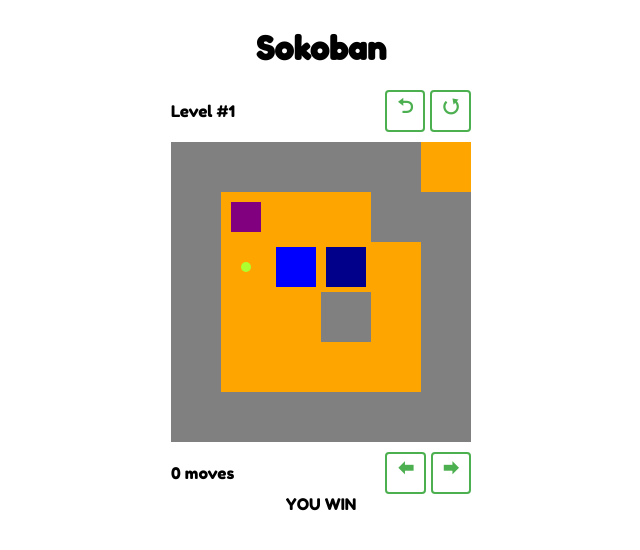
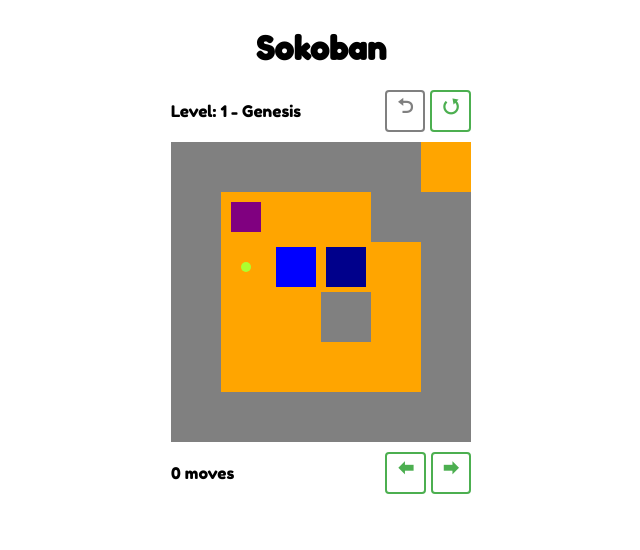
Before and after one commit to juliavila/sokoban, an Angular app: page / in a window 1280 px wide. Shown: the top 550 px of the page, without its empty margins (319-959 px from the left). Built offline with nearby package versions, Linux system fonts and the light colour scheme.

Commit message:
implementing undo and reestart

```diff
--- a/package.json
+++ b/package.json
@@ -21,6 +21,7 @@
     "@angular/platform-browser-dynamic": "^6.1.0",
     "@angular/router": "^6.1.0",
     "core-js": "^2.5.4",
+    "lodash": "^4.17.11",
     "rxjs": "~6.2.0",
     "zone.js": "~0.8.26"
   },
@@ -31,6 +32,7 @@
     "@angular/language-service": "^6.1.0",
     "@types/jasmine": "~2.8.8",
     "@types/jasminewd2": "~2.0.3",
+    "@types/lodash": "^4.14.116",
     "@types/node": "~8.9.4",
     "codelyzer": "~4.3.0",
     "jasmine-core": "~2.99.1",
--- a/src/app/app.component.css
+++ b/src/app/app.component.css
@@ -11,48 +11,10 @@
   align-items: center;
 }
 
-.game {
-  display: flex;
-  align-items: center;
-}
-
-button {
-  display: flex;
-  align-items: center;
-  background: transparent;
-  border: 2px solid #4CAF50;
-  color: #4CAF50;
-  border-radius: 4px;
-  transition-duration: 0.15s;
-  padding: 0 10px 4px 10px;
-  margin-left: 5px;
-  font-size: 20px;
-  font-weight: bold;
-}
-
-button:hover {
-  background-color: #4CAF50; /* Green */
-  color: white;
-}
-
-.header {
-  display: flex;
-  justify-content: space-between;
-  align-items: center;
-  width: 300px;
-}
-
-.game {
-  padding: 10px;
-}
-
 .leavel-selector {
   display: flex;
   justify-content: space-between;
   align-items: center;
   width: 300px;
+  padding-top: 10px;
 }
-
-.button-group {
-  display: flex;
-}
--- a/src/app/app.component.html
+++ b/src/app/app.component.html
@@ -2,30 +2,22 @@
 
   <h1>Sokoban</h1>
 
-  <div class="header">
-    <span>Level #1</span>
-    <div class="button-group">
-      <button title="reverse">⮌</button>
-      <button title="reestart">⭯</button>
-    </div>
-  </div>
-
   <div class="game">
     <app-room
       [room]="actualRoom"
-      (totalMoves)="totalMoves"
-      (win)="win">
+      (totalMoves)="totalMoves = $event"
+      (win)="win = $event">
     </app-room>
   </div>
 
   <div class="leavel-selector">
-    <span>0 moves</span>
+    <span>{{ totalMoves }} moves</span>
     <div class="button-group">
       <button title="previous level">🠬</button>
       <button title="next level">🠮</button>
     </div>
   </div>
 
-  <span *ngIf="true">YOU WIN</span>
+  <span *ngIf="win">YOU WIN</span>
 
 </div>
--- a/src/app/app.component.ts
+++ b/src/app/app.component.ts
@@ -2,6 +2,7 @@
 import { TileModule } from './shared/modules/tile.module';
 import { TILE_TYPE } from './shared/enums/tile-type.enum';
 import { RoomModule } from './shared/modules/room.module';
+import { Coordinate } from './shared/modules/coordinate.module';
 
 @Component({
   selector: 'app-root',
@@ -12,6 +13,8 @@
 export class AppComponent implements OnInit{
 
   actualRoom: RoomModule;
+  totalMoves: number;
+  win: boolean;
 
   ngOnInit() {
     this.actualRoom = new RoomModule();
@@ -23,6 +26,7 @@
     let groundMarkBox = new TileModule (TILE_TYPE.GROUND, true, false, true);
 
     this.actualRoom = {
+      name: "1 - Genesis",
       tiles: [
         [ {...wall}, {...wall}, {...wall}, {...wall}, {...wall}, {...ground}],
         [ {...wall}, {...ground}, {...ground}, {...ground}, {...wall}, {...wall} ],
@@ -30,7 +34,8 @@
         [ {...wall}, {...ground}, {...ground}, {...wall}, {...ground}, {...wall}],
         [ {...wall}, {...ground}, {...ground}, {...ground}, {...ground}, {...wall} ],
         [ {...wall}, {...wall}, {...wall}, {...wall}, {...wall}, {...wall} ]
-      ]
+      ],
+      cursor: new Coordinate(1, 1)
     };
   }
 }
--- a/src/app/app.module.ts
+++ b/src/app/app.module.ts
@@ -12,9 +12,10 @@
     TileComponent
   ],
   imports: [
-    BrowserModule
+    BrowserModule,
+
   ],
-  providers: [],
+  providers: [ ],
   bootstrap: [AppComponent]
 })
 export class AppModule { }
--- a/src/app/room/room.component.css
+++ b/src/app/room/room.component.css
@@ -1,4 +1,12 @@
-div {
+.room-line{
   display: flex;
   justify-content: center;
 }
+
+.header {
+  display: flex;
+  justify-content: space-between;
+  align-items: center;
+  width: 300px;
+  padding-bottom: 10px;
+}
--- a/src/app/room/room.component.html
+++ b/src/app/room/room.component.html
@@ -1,5 +1,12 @@
+<div class="header">
+  <span>Level: {{ gameRoom.name }}</span>
+  <div class="button-group">
+    <button title="reverse" (click)="undo()" [disabled]="!roomHistory.length">⮌</button>
+    <button title="restart" (click)="gameInitializer()">⭯</button>
+  </div>
+</div>
 
-<div *ngFor="let line of room.tiles; index as y">
+<div class="room-line" *ngFor="let line of gameRoom.tiles; index as y">
   <app-tile
     *ngFor="let tile of line; index as x"
     [tile]="tile"
--- a/src/app/room/room.component.ts
+++ b/src/app/room/room.component.ts
@@ -2,9 +2,9 @@
 import { KEY_CODE } from '../shared/enums/key-code.enum';
 import { TILE_TYPE } from '../shared/enums/tile-type.enum';
 import { DIRECTION } from '../shared/enums/direction.enum';
-import { TileModule } from '../shared/modules/tile.module';
 import { Coordinate } from '../shared/modules/coordinate.module';
 import { RoomModule } from '../shared/modules/room.module';
+import * as _ from 'lodash';
 
 @Component({
   selector: 'app-room',
@@ -14,11 +14,12 @@
 export class RoomComponent implements OnInit {
 
   @Input() room: RoomModule;
+
   @Output() totalMoves: EventEmitter<number> = new EventEmitter();
   @Output() win: EventEmitter<boolean> = new EventEmitter();
 
-  cursor: Coordinate;
-
+  gameRoom: RoomModule;
+  roomHistory = new Array<RoomModule>();
   private _counter: number;
 
   public get counter(): number {
@@ -33,9 +34,7 @@
   constructor() { }
 
   ngOnInit() {
-    this.cursor = new Coordinate(1, 1);
-    this.counter = 0;
-    this.win.emit(false);
+    this.gameInitializer();
   }
 
   @HostListener('window:keyup', ['$event'])
@@ -54,18 +53,21 @@
 
   run(direction: DIRECTION) {
 
-    let newCoordinate: Coordinate = this.nextCoordinate(this.cursor, direction);
+    let newCoordinate: Coordinate = this.nextCoordinate(this.gameRoom.cursor, direction);
 
-    if ( this.moveCursor(newCoordinate) ) return;
+    let roomCopy = _.cloneDeep(this.gameRoom);
 
-    this.pushBox(newCoordinate, direction);
+    if ( this.moveCursor(newCoordinate) || this.pushBox(newCoordinate, direction) ){
+      this.saveHistory(roomCopy);
+      this.checkWin();
+    }
 
   }
 
   moveCursor(coordinate: Coordinate): boolean {
     if (!this.freeTile(coordinate)) return false;
 
-    this.cursor = coordinate;
+    this.gameRoom.cursor = coordinate;
     this.counter++;
 
     return true;
@@ -73,14 +75,14 @@
 
   pushBox(coordinate: Coordinate, direction): boolean {
 
-    if ( !this.room.tiles[coordinate.y][coordinate.x].boxHere ) return false;
+    if ( !this.gameRoom.tiles[coordinate.y][coordinate.x].boxHere ) return false;
 
     let boxNewCoordinate = this.nextCoordinate(coordinate, direction);
 
     if ( !this.freeTile(boxNewCoordinate) ) return false;
 
-    this.room.tiles[coordinate.y][coordinate.x].boxHere = false;
-    this.room.tiles[boxNewCoordinate.y][boxNewCoordinate.x].boxHere = true;
+    this.gameRoom.tiles[coordinate.y][coordinate.x].boxHere = false;
+    this.gameRoom.tiles[boxNewCoordinate.y][boxNewCoordinate.x].boxHere = true;
     this.moveCursor(coordinate);
 
     return true;
@@ -101,19 +103,40 @@
   }
 
   freeTile(coordinate: Coordinate) {
-    let tile = this.room.tiles[coordinate.y][coordinate.x];
+    let tile = this.gameRoom.tiles[coordinate.y][coordinate.x];
     return tile.type === TILE_TYPE.GROUND && !tile.boxHere;
   }
 
   cursorHere(x: number, y: number): boolean {
-    return x === this.cursor.x && y === this.cursor.y;
+    return x === this.gameRoom.cursor.x && y === this.gameRoom.cursor.y;
   }
 
   checkWin(): boolean {
-    let win = this.room.tiles.every( line => !line.some( tile => (tile.isMark && !tile.boxHere) ) );
+    let win = this.gameRoom.tiles.every( line => !line.some( tile => (tile.isMark && !tile.boxHere) ) );
     this.win.emit(win);
     return win;
-    return true;
+  }
+
+  // Init config
+
+  gameInitializer(): void {
+    this.gameRoom = _.cloneDeep(this.room);
+    this.roomHistory = [];
+    this.counter = 0;
+    this.win.emit(false);
+  }
+
+  undo(): void {
+    if (!this.roomHistory.length) return;
+
+    this.gameRoom = this.roomHistory.pop();
+  }
+
+  saveHistory(room: RoomModule, limit: number = 5) {
+    this.roomHistory.push(room);
+
+    if (this.roomHistory.length > limit)
+      this.roomHistory = this.roomHistory.slice(this.roomHistory.length - limit);
   }
 
 }
--- a/src/app/shared/modules/room.module.ts
+++ b/src/app/shared/modules/room.module.ts
@@ -1,7 +1,10 @@
 import { NgModule } from '@angular/core';
 import { TileModule } from './tile.module';
+import { Coordinate } from './coordinate.module';
 
 @NgModule()
 export class RoomModule {
   tiles: Array<Array<TileModule>>;
+  cursor: Coordinate;
+  name: string;
 }
--- a/src/styles.css
+++ b/src/styles.css
@@ -1 +1,32 @@
 /* You can add global styles to this file, and also import other style files */
+
+button {
+  display: flex;
+  align-items: center;
+  background: transparent;
+  border: 2px solid #4CAF50;
+  color: #4CAF50;
+  border-radius: 4px;
+  transition-duration: 0.15s;
+  padding: 0 10px 4px 10px;
+  margin-left: 5px;
+  font-size: 20px;
+  font-weight: bold;
+}
+
+button:hover {
+  background-color: #4CAF50; /* Green */
+  color: white;
+}
+
+button:disabled {
+  color: gray;
+  border-color: gray;
+}
+button:disabled:hover {
+  background: none;
+}
+
+.button-group {
+  display: flex;
+}
```
Also changed, not shown: src/app/rooms.service.ts (added, +9 -0 lines), 2 other files (tests, documents, lock files or other folders).
